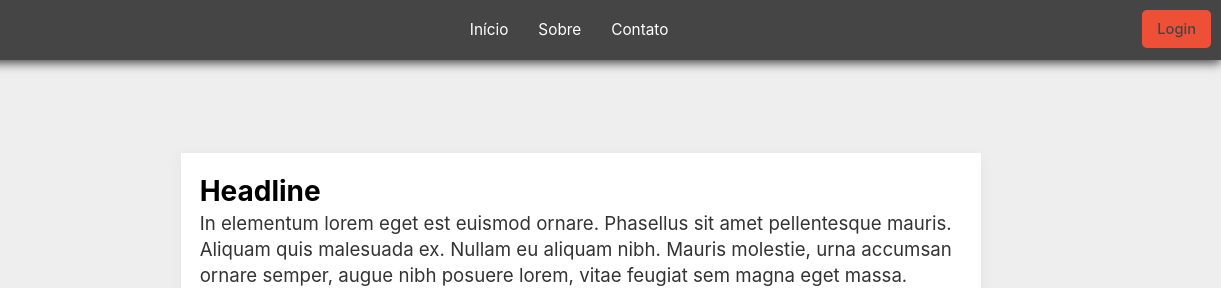
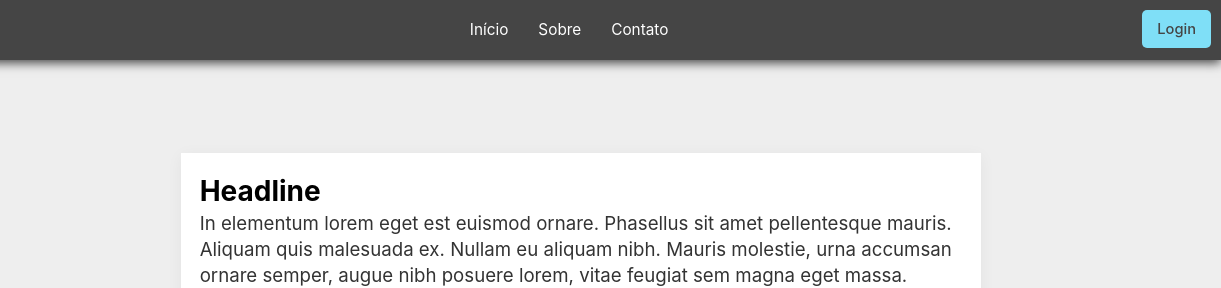
Before and after one commit to BieldoJT/Projeto-em-grupo-2, a plain HTML site: page index.html in a window 1280 px wide. Shown: the top 288 px of the page, 59-1280 px from the left. Drawn offline with Linux system fonts and the light colour scheme.

Commit message:
cor do botão

```diff
--- a/src/css/style.css
+++ b/src/css/style.css
@@ -52,7 +52,7 @@ header {
     border: none;
     padding: 10px 15px;
     border-radius: 5px;
-    background-color: #EE5037;
+    background-color: #7fdff7;
 }
 
 .login-button button a {
```
